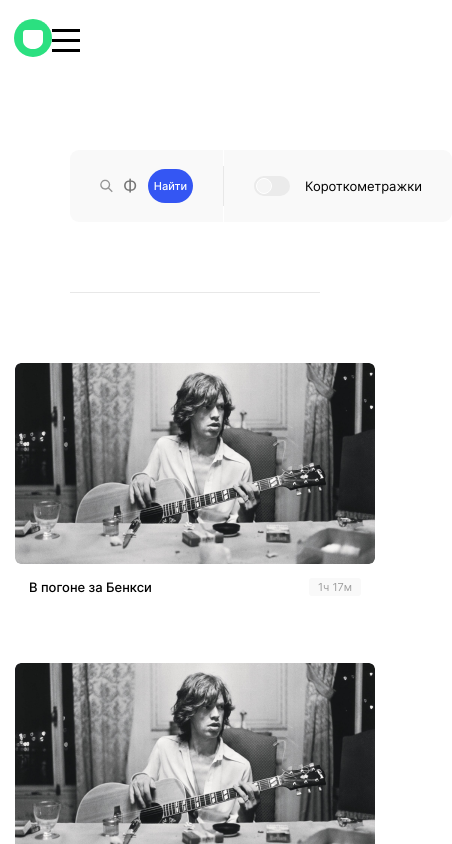
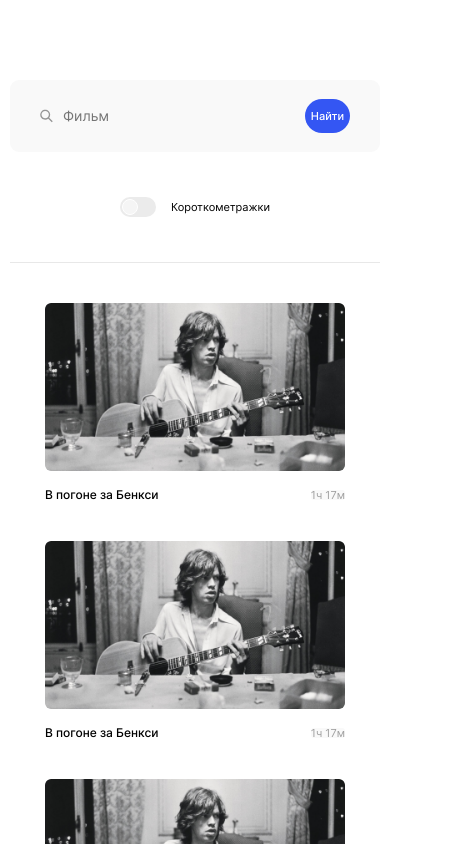
Before and after one commit to Alesia-Abanina/movies-explorer-frontend, a React (Create React App) app: page /movies in a window 390 px wide. Shown: the top 844 px of the page, 452 px wide, since content can reach past the window. Built offline with nearby package versions, Linux system fonts and the light colour scheme.

Commit message:
feat: adaptive login register and notfound pages

```diff
--- a/src/components/AuthForm/AuthForm.css
+++ b/src/components/AuthForm/AuthForm.css
@@ -1,9 +1,11 @@
 .auth-form {
   display: flex;
+  flex: 1;
   flex-direction: column;
   align-items: flex-start;
   justify-content: center;
-  margin: auto;
+  margin: 70px auto;
+  height: 100%;
 }
 
 .auth-form__heading {
@@ -21,7 +23,9 @@
 
 .auth-form__form {
   display: flex;
+  flex: 1;
   flex-direction: column;
+  justify-content: space-between;
   height: 100%;
 }
 
@@ -83,6 +87,9 @@
   border-radius: 3px;
   width: 396px;
   height: 45px;
+  font-weight: 500;
+  font-size: 14px;
+  line-height: 17px;
   color:  #FFFFFF;
   margin: 0;
   border: none;
@@ -114,3 +121,40 @@
 .auth-form__link:hover {
   opacity: 0.7;
 }
+
+@media screen and (max-width: 1024px) {
+  .auth-form {
+    margin: 232px auto;
+  }
+}
+
+@media screen and (max-width: 640px) {
+  .auth-form {
+    margin: 56px auto 30px;
+    align-items: center;
+  }
+
+  .auth-form__heading {
+    margin: 50px 0 80px;
+  }
+
+  .auth-form__input-container {
+    min-width: 260px;
+  }
+
+  .auth-form__button {
+    width: 260px;
+    font-size: 12px;
+    line-height: 15px;
+  }
+
+  .auth-form__text {
+    font-size: 12px;
+    line-height: 15px;
+  }
+
+  .auth-form__link {
+    font-size: 12px;
+    line-height: 15px;
+  }
+}
--- a/src/components/FilterCheckbox/FilterCheckbox.css
+++ b/src/components/FilterCheckbox/FilterCheckbox.css
@@ -61,3 +61,20 @@
   line-height: 18px;
   color: #000000;
 }
+
+@media screen and (max-width: 1024px) {
+  .filter-checkbox__container {
+    padding: 0 20px;
+  }
+}
+
+@media screen and (max-width: 640px) {
+  .filter-checkbox__container {
+    background: transparent;
+    justify-content: center;
+  }
+
+  .filter-checkbox__text {
+    font-size: 11px;
+  }
+}
--- a/src/components/Movies/Movies.js
+++ b/src/components/Movies/Movies.js
@@ -10,7 +10,7 @@ function Movies() {
   const isLoading = false;
   return (
     <section>
-      <Header isLoggedIn={true} />
+      {/* <Header isLoggedIn={true} /> */}
       <SearchForm />
       {isLoading ? (
         <Preloader />
--- a/src/components/MoviesCard/MoviesCard.css
+++ b/src/components/MoviesCard/MoviesCard.css
@@ -4,7 +4,6 @@
   flex-direction: column;
   background: #FFFFFF;
   overflow: hidden;
-  width: 360px;
 }
 
 .movies-card__img {
@@ -70,8 +69,6 @@
   color: #A0A0A0;
   background: #F9F9F9;
   border-radius: 3px;
-  width: 52px;
-  height: 18px;
 }
 
 .movies-card__title {
@@ -81,3 +78,30 @@
   color: #000000;
   margin: 0;
 }
+
+@media screen and (max-width: 1024px) {
+  .movies-card__img {
+    width: 340px;
+    height: 190px;
+  }
+
+  .movies-card__description {
+    margin: 25px 0 0;
+  }
+}
+
+@media screen and (max-width: 640px) {
+  .movies-card__title {
+    font-size: 12px;
+    line-height: 15px;
+  }
+
+  .movies-card__img {
+    width: 300px;
+    height: 168px;
+  }
+
+  .movies-card__description {
+    margin: 16px 0 0;
+  }
+}
--- a/src/components/MoviesCardList/MoviesCardList.css
+++ b/src/components/MoviesCardList/MoviesCardList.css
@@ -1,16 +1,14 @@
 .movies {
   display: flex;
   flex-direction: column;
-  align-items: center;
-  width: 100%;
   margin: 0 auto;
-  padding: 70px 0 0 0;
+  padding: 70px 70px 0;
 }
 
 .movies__list {
   display: grid;
   grid-template-columns: repeat(auto-fill, 360px);
-  grid-auto-rows: 270px;
+  grid-auto-rows: 260px;
   gap: 30px;
   width: 100%;
   list-style-type: none;
@@ -27,7 +25,7 @@
   width: 320px;
   height: 36px;
   padding: 0;
-  margin: 50px 0 80px;
+  margin: 50px auto 80px;
   background: #F9F9F9;
   border-radius: 6px;
   border: 0;
@@ -42,3 +40,29 @@
 .movies__button:hover {
   opacity: 0.8;
 }
+
+@media screen and (max-width: 1024px) {
+  .movies {
+    padding: 70px 30px 0;
+  }
+
+  .movies__list {
+    grid-template-columns: repeat(auto-fill, 340px);
+    grid-auto-rows: 248px;
+  }
+}
+
+@media screen and (max-width: 640px) {
+  .movies {
+    padding: 40px 10px 0;
+  }
+
+  .movies__list {
+    grid-template-columns: repeat(auto-fill, 300px);
+    grid-auto-rows: 208px;
+  }
+
+  .movies__button {
+    width: 240px;
+  }
+}
--- a/src/components/NotFound/NotFound.css
+++ b/src/components/NotFound/NotFound.css
@@ -1,7 +1,9 @@
 .not-found {
   display: flex;
+  flex: 1;
+  justify-content: space-between;
   flex-direction: column;
-  margin: auto;
+  margin: 236px auto 30px;
 }
 
 .not-found__title {
@@ -28,3 +30,30 @@
   text-align: center;
   color: #3456F3;
 }
+
+@media screen and (max-width: 1024px) {
+  .not-found {
+    margin: 408px auto 222px;
+  }
+}
+
+@media screen and (max-width: 640px) {
+  .not-found {
+    margin: 329px auto 30px;
+  }
+
+  .not-found__title {
+    font-size: 80px;
+    line-height: 97px;
+  }
+
+  .not-found__subtitle {
+    font-size: 12px;
+    line-height: 15px;
+  }
+
+  .not-found__link {
+    font-size: 12px;
+    line-height: 15px;
+  }
+}
--- a/src/components/NotFound/NotFound.js
+++ b/src/components/NotFound/NotFound.js
@@ -5,8 +5,10 @@ import './NotFound.css';
 function NotFound() {
   return (
     <section className="not-found">
-      <h1 className="not-found__title">404</h1>
-      <p className="not-found__subtitle">Страница не найдена</p>
+      <div>
+        <h1 className="not-found__title">404</h1>
+        <p className="not-found__subtitle">Страница не найдена</p>
+      </div>
       <Link to="/" className="not-found__link">Назад</Link>
     </section>
   )
--- a/src/components/Profile/Profile.css
+++ b/src/components/Profile/Profile.css
@@ -108,3 +108,33 @@
 .profile__exit:hover {
   opacity: 0.8;
 }
+
+@media screen and (max-width: 1024px) {
+  .profile__heading {
+    margin: 236px 0 96px;
+  }
+
+  .profile__confirmation {
+    margin: 210px 0 0;
+  }
+}
+
+@media screen and (max-width: 640px) {
+  .profile__input-container {
+    min-width: 260px;
+  }
+
+  .profile__heading {
+    margin: 70px 0 80px;
+  }
+
+  .profile__edit {
+    font-size: 12px;
+    line-height: 14px;
+  }
+
+  .profile__exit {
+    font-size: 12px;
+    line-height: 14px;
+  }
+}
--- a/src/components/Profile/Profile.js
+++ b/src/components/Profile/Profile.js
@@ -6,11 +6,10 @@ import Header from '../Header/Header';
 function Profile() {
   return (
     <>
-      <Header isLoggedIn={true} isDark={false} />
+      {/* <Header isLoggedIn={true} isDark={false} /> */}
       <section className="profile">
 
         <div className="profile__container">
-
           <h2 className="profile__heading">Привет, Виталий!</h2>
           <form className="profile__form">
             <fieldset className="profile__input-container">
--- a/src/components/SearchForm/SearchForm.css
+++ b/src/components/SearchForm/SearchForm.css
@@ -68,3 +68,37 @@
   height: 40px;
   background: #E8E8E8;
 }
+
+@media screen and (max-width: 1024px) {
+  .search {
+    padding: 80px 30px 0;
+  }
+
+  .search-form {
+    padding-bottom: 110px;
+  }
+}
+
+@media screen and (max-width: 640px) {
+  .search {
+    padding: 80px 10px 0;
+  }
+
+  .search-form {
+    grid-template-columns: 1fr;
+    grid-template-rows: 72px 110px;
+    padding: 0;
+  }
+
+  .search-form__input-container {
+    border-radius: 9px;
+  }
+
+  .search-form__input {
+    font-size: 14px;
+  }
+
+  .search-form__separator {
+    display: none;
+  }
+}
```
